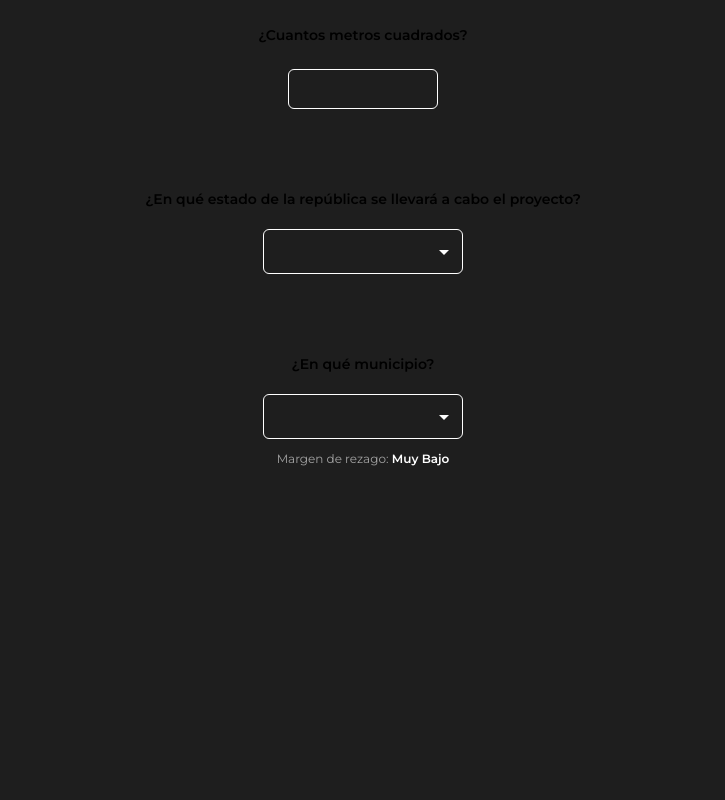
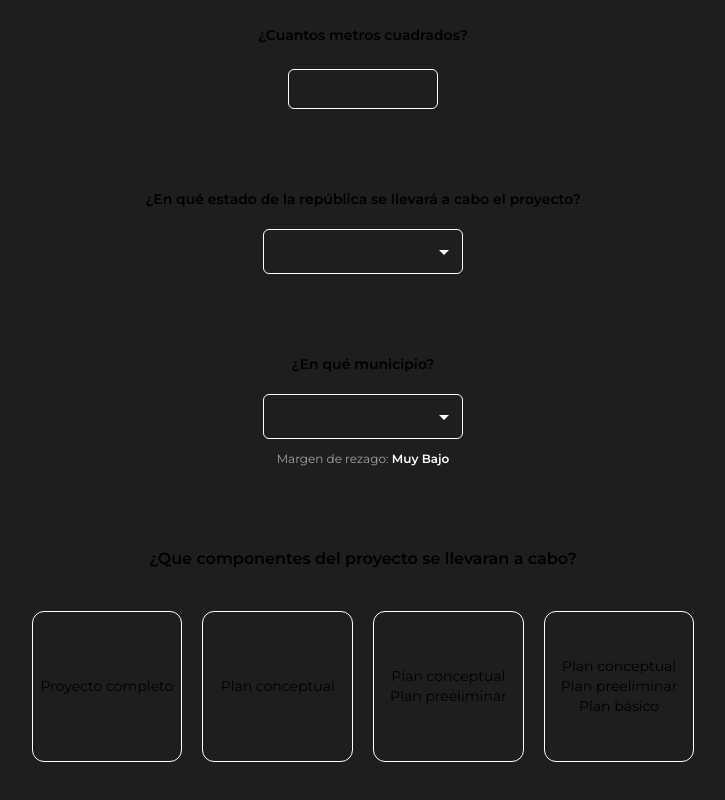
Before and after one commit to Carrasc/calc, a Next.js app: page / in a window 1280 px wide. Shown: the part 885-1685 px from the top of the page, without its empty margins (277-1002 px from the left). Before the commit the page ends 1512 px from the top, so only its background shows below. Built offline with nearby package versions, Linux system fonts and the light colour scheme.

Commit message:
Adding Proyect Plans

```diff
--- /dev/null
+++ b/Data/Plans.js
@@ -0,0 +1,9 @@
+export const plans = [
+	{ titles: ['Proyecto completo'], value: 0.1 },
+	{ titles: ['Plan conceptual'], value: 0.1 },
+	{ titles: ['Plan conceptual', 'Plan preeliminar'], value: 0.1 },
+	{
+		titles: ['Plan conceptual', 'Plan preeliminar', 'Plan básico'],
+		value: 0.1,
+	},
+];
--- /dev/null
+++ b/components/ProyectPlans.js
@@ -0,0 +1,28 @@
+import React, { useState } from 'react';
+import { plans } from '../Data/Plans';
+
+export default function ProyectPlans() {
+	const [selected, setSelected] = useState();
+	return (
+		<div className="flex flex-col items-center justify-center w-full my-20">
+			¿Que componentes del proyecto se llevaran a cabo?
+			<div className="grid grid-cols-4 gap-5 mt-10 ">
+				{plans.map((plan, index) => (
+					<div
+						onClick={() => setSelected(index)}
+						key={index}
+						className={`flex cursor-pointer flex-col items-center justify-center w-full p-2 border border-white aspect-square rounded-xl ${
+							selected === index ? ' border-green-400' : ''
+						} `}
+					>
+						{plan.titles.map((title, index) => (
+							<p className="text-sm font-montserrat" key={index}>
+								{title}
+							</p>
+						))}
+					</div>
+				))}
+			</div>
+		</div>
+	);
+}
--- a/pages/index.js
+++ b/pages/index.js
@@ -10,6 +10,7 @@ import { steps } from '../Data/Steps';
 import { useContext, useState } from 'react';
 import { GeneralContext } from '../Context/GeneralContext';
 import EstadosYMunicipios from '../components/EstadosYMunicipios';
+import ProyectPlans from '../components/ProyectPlans';
 export default function Home() {
 	const { theme, setTheme } = useTheme();
 	const [activeStep, setActiveStep] = useState(0);
@@ -39,6 +40,7 @@ export default function Home() {
 			<TypeOfProyects />
 			<TypeAndSize />
 			<EstadosYMunicipios />
+			<ProyectPlans />
 			{/* <div className="flex flex-col items-center justify-center w-full h-full max-w-6xl px-5 mx-auto overflow-y-scroll md:px-20"> */}
 			{/* {steps[activeStep].component({ handleNext: handleNext })} */}
 			{/* </div> */}
```
